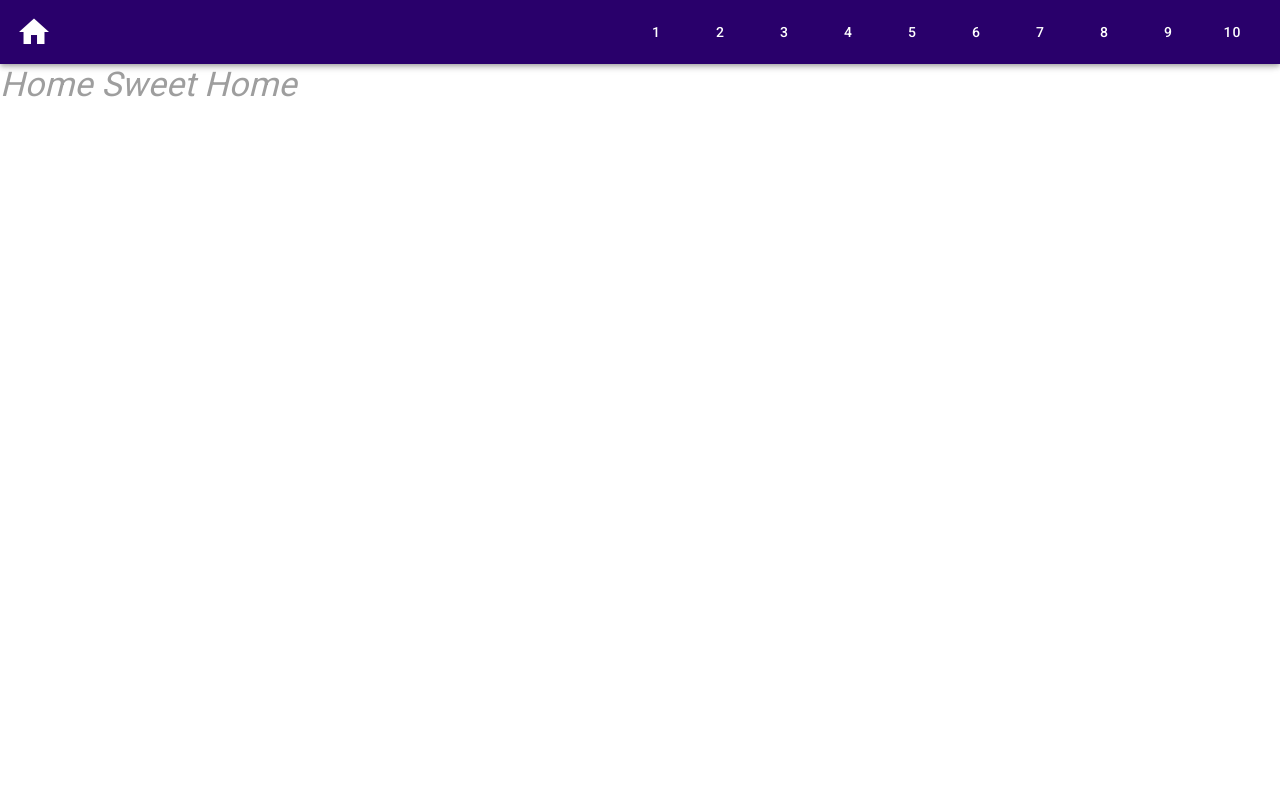
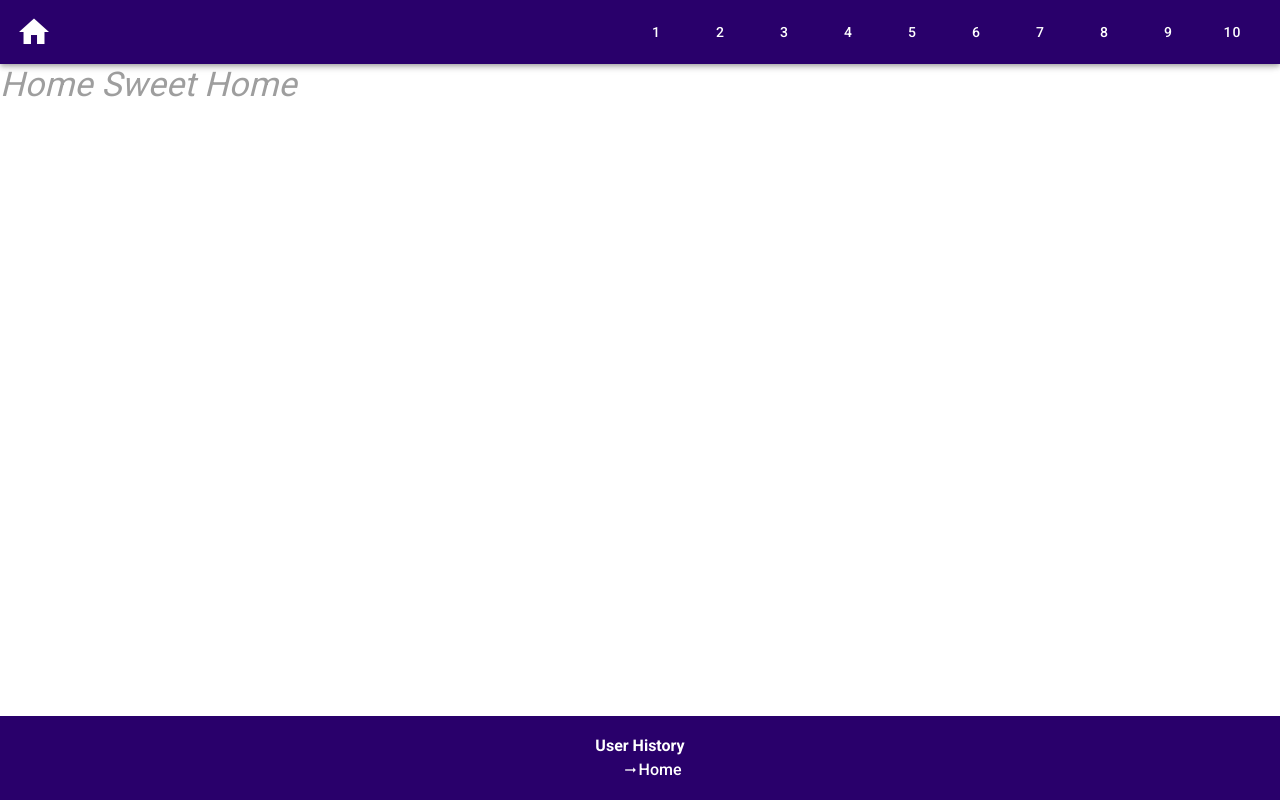
Before and after one commit to kokosanki/list-task, a Vue app: page / in a window 1280 px wide. Built offline with nearby package versions, Linux system fonts and the light colour scheme.

Commit message:
part five

```diff
--- a/src/App.vue
+++ b/src/App.vue
@@ -1,20 +1,35 @@
 <template>
-  <v-app>
-    <div id="app">
+  <v-app class="site">
+    <div id="app" class="app">
       <Nav />
-      <router-view />
+      <router-view class="app-content" />
+      <Footer />
     </div>
   </v-app>
 </template>
 
 <script>
 import Nav from './components/Nav.vue';
+import Footer from './components/Footer.vue';
 
 export default {
   name: 'App',
 
   components: {
     Nav,
+    Footer,
   },
 };
 </script>
+
+<style>
+.app {
+  display: flex;
+  min-height: 100vh;
+  flex-direction: column;
+}
+
+.app-content {
+  flex-grow: 1;
+}
+</style>
--- /dev/null
+++ b/src/components/Footer.vue
@@ -0,0 +1,62 @@
+<template>
+    <v-footer
+      color="#29006b"
+      dark
+      sticky
+      class="font-weight-medium"
+    >
+      <v-col
+        class="text-center"
+        cols="12"
+      >
+        <h4>User History</h4>
+        <ul class="footer__list">
+          <li v-for="(item, index) in routeHistory" :key="index">
+            <v-icon color="#fff" small>arrow_right_alt</v-icon>
+          {{item}}</li>
+        </ul>
+      </v-col>
+    </v-footer>
+</template>
+
+<script>
+import store from '../store';
+
+export default {
+  computed: {
+    lastRoute() {
+      return this.$route.path;
+    },
+    routeHistory() {
+      let hist = store.routeHistory;
+      hist = hist.map((item) => (item === '/' ? 'Home' : item.slice(-1)));
+      return hist;
+    },
+  },
+  watch: {
+    // eslint-disable-next-line no-unused-vars
+    $route(to, from) {
+      store.routeHistory.push(this.$route.path);
+    },
+  },
+  created() {
+    store.routeHistory.push(this.$route.path);
+  },
+};
+</script>
+
+<style lang="scss">
+  .footer__list {
+    list-style: none;
+      display: flex;
+      justify-content: center;
+      align-items: center;
+      flex-direction: row;
+      flex-wrap: wrap;
+      li {
+        display: flex;
+        justify-content: center;
+        align-items: center;
+      }
+  }
+</style>
--- /dev/null
+++ b/src/store/index.js
@@ -0,0 +1,7 @@
+import Vue from 'vue';
+
+const state = Vue.observable({
+  routeHistory: [],
+});
+
+export default state;
```
